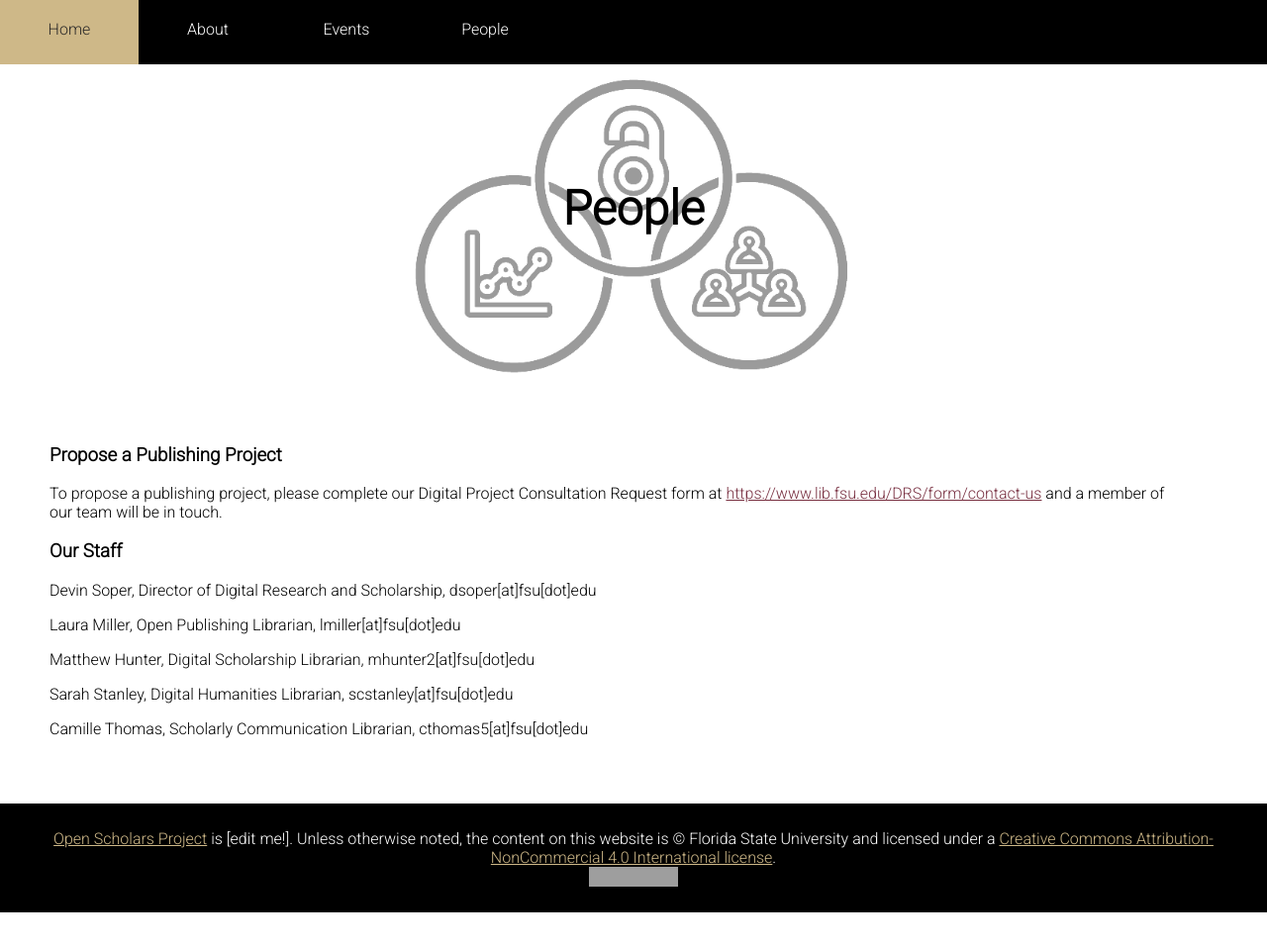
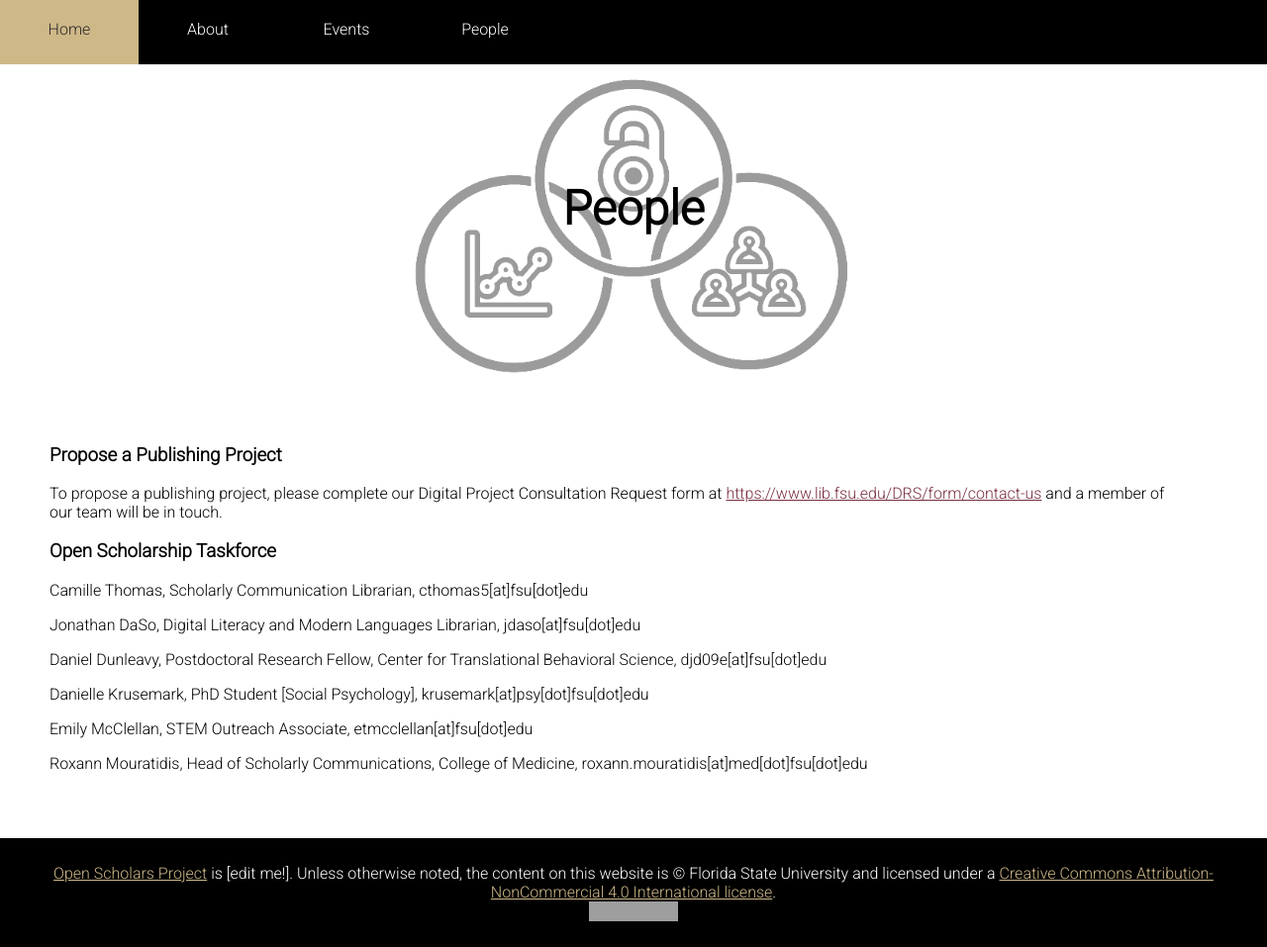
Before and after one commit to openscholars/openscholars.github.io, a Jekyll site: the page built from people.md, in a window 1280 px wide and 957 px high. Shown: the whole window at 99% size. Built offline with Jekyll 4.4.1, drawn with Linux system fonts in a browser that asks for light colours; grey boxes are pictures that could not be loaded.

Commit message:
Update people.md
Updated Task Force Members

```diff
--- a/people.md
+++ b/people.md
@@ -8,14 +8,16 @@ permalink: /people/
 
 To propose a publishing project, please complete our Digital Project Consultation Request form at [https://www.lib.fsu.edu/DRS/form/contact-us](https://www.lib.fsu.edu/DRS/form/contact-us) and a member of our team will be in touch.
 
-### Our Staff
-
-Devin Soper, Director of Digital Research and Scholarship, dsoper[at]fsu[dot]edu
-
-Laura Miller, Open Publishing Librarian, lmiller[at]fsu[dot]edu
-
-Matthew Hunter, Digital Scholarship Librarian, mhunter2[at]fsu[dot]edu
-
-Sarah Stanley, Digital Humanities Librarian, scstanley[at]fsu[dot]edu
+### Open Scholarship Taskforce
 
 Camille Thomas, Scholarly Communication Librarian, cthomas5[at]fsu[dot]edu
+
+Jonathan DaSo, Digital Literacy and Modern Languages Librarian, jdaso[at]fsu[dot]edu
+
+Daniel Dunleavy, Postdoctoral Research Fellow, Center for Translational Behavioral Science, djd09e[at]fsu[dot]edu
+
+Danielle Krusemark, PhD Student [Social Psychology], krusemark[at]psy[dot]fsu[dot]edu
+
+Emily McClellan, STEM Outreach Associate, etmcclellan[at]fsu[dot]edu
+
+Roxann Mouratidis, Head of Scholarly Communications, College of Medicine, roxann.mouratidis[at]med[dot]fsu[dot]edu
```
